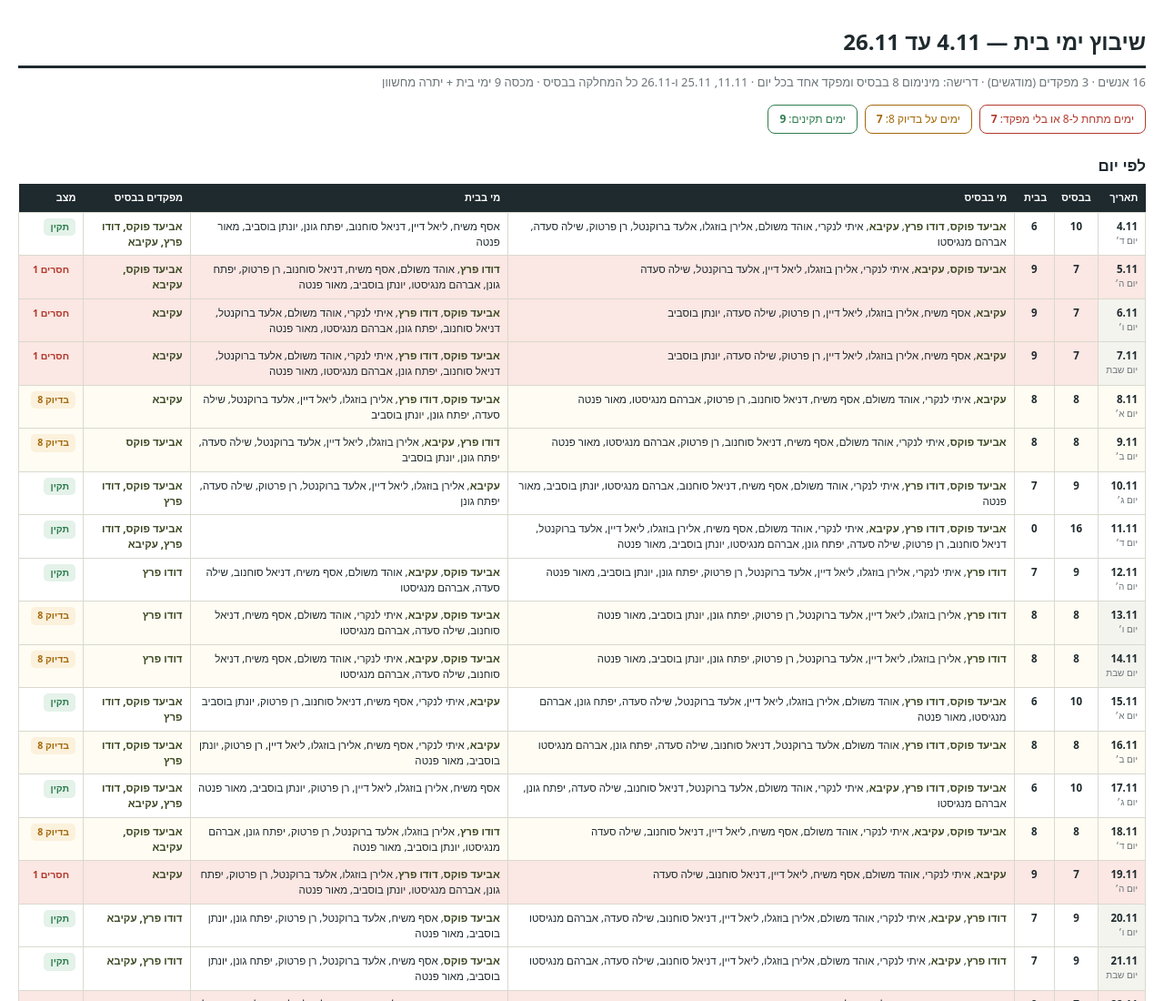
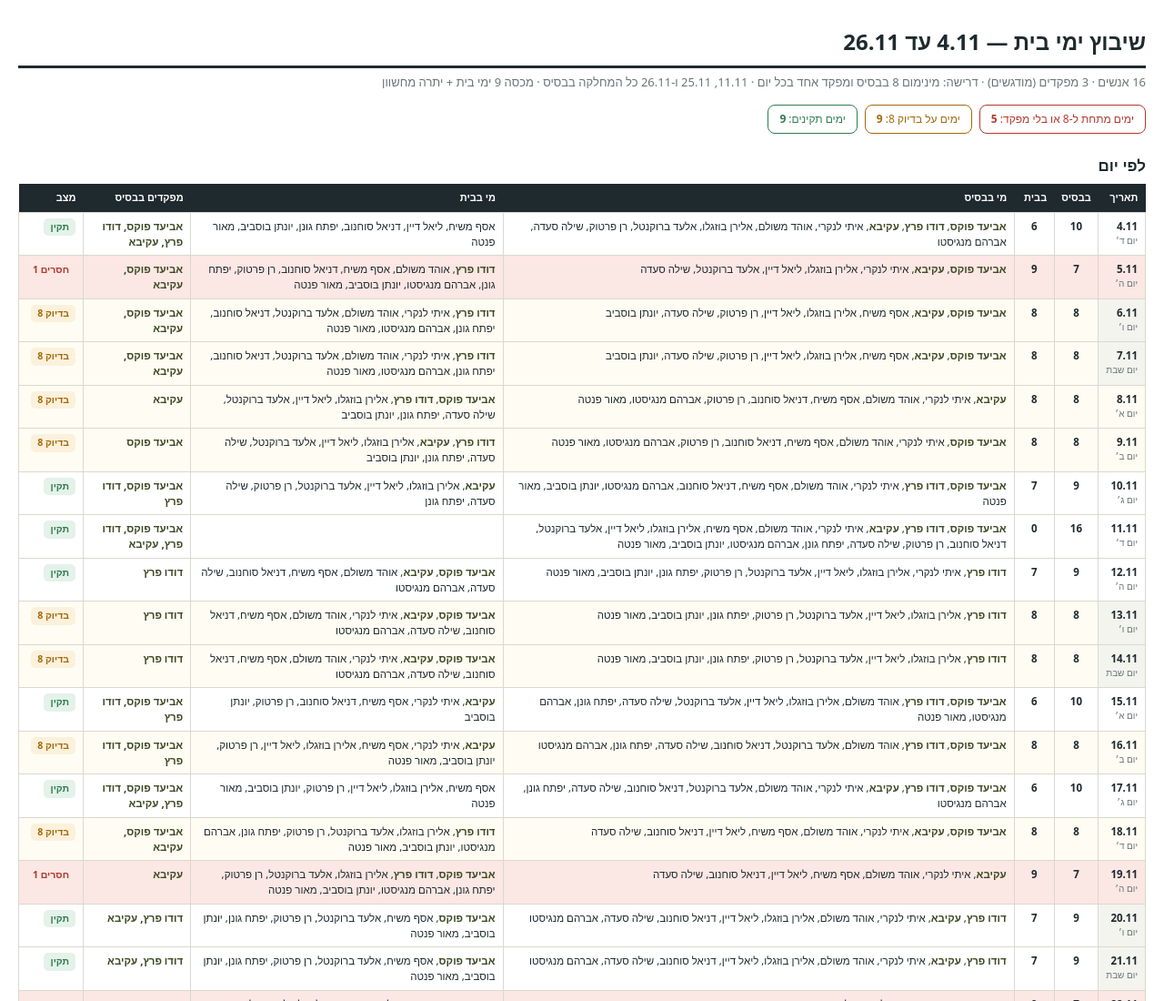
Before and after one commit to AsafMashiah/Asaf.github.io, a plain HTML site: page miluim3.html in a window 1280 px wide. Shown: the top 1100 px of the page at 91% size. Drawn offline with Linux system fonts and the light colour scheme.

Commit message:
Update miluim3.html

```diff
--- a/miluim3.html
+++ b/miluim3.html
@@ -31,15 +31,15 @@
 <body>
 <h1>שיבוץ ימי בית — 4.11 עד 26.11</h1>
 <div class="sub">16 אנשים · 3 מפקדים (מודגשים) · דרישה: מינימום 8 בבסיס ומפקד אחד בכל יום · 11.11, 25.11 ו-26.11 כל המחלקה בבסיס · מכסה 9 ימי בית + יתרה מחשוון</div>
-<div class="kpis"><span class="kpi bad">ימים מתחת ל-8 או בלי מפקד: <b>7</b></span><span class="kpi edge">ימים על בדיוק 8: <b>7</b></span><span class="kpi ok">ימים תקינים: <b>9</b></span></div>
+<div class="kpis"><span class="kpi bad">ימים מתחת ל-8 או בלי מפקד: <b>5</b></span><span class="kpi edge">ימים על בדיוק 8: <b>9</b></span><span class="kpi ok">ימים תקינים: <b>9</b></span></div>
 <h2>לפי יום</h2>
 <div class="tw"><table>
 <thead><tr><th>תאריך</th><th>בבסיס</th><th>בבית</th><th>מי בבסיס</th><th>מי בבית</th><th>מפקדים בבסיס</th><th>מצב</th></tr></thead>
 <tbody>
 <tr class="ok"><td class="date">4.11<span>יום ד׳</span></td><td class="num">10</td><td class="num">6</td><td><b>אביעד פוקס</b>, <b>דודו פרץ</b>, <b>עקיבא</b>, איתי לנקרי, אוהד משולם, אלירן בוזגלו, אלעד ברוקנטל, רן פרטוק, שילה סעדה, אברהם מנגיסטו</td><td>אסף משיח, ליאל דיין, דניאל סוחנוב, יפתח גונן, יונתן בוסביב, מאור פנטה</td><td class="mg">אביעד פוקס, דודו פרץ, עקיבא</td><td><span class="st">תקין</span></td></tr>
 <tr class="bad"><td class="date">5.11<span>יום ה׳</span></td><td class="num">7</td><td class="num">9</td><td><b>אביעד פוקס</b>, <b>עקיבא</b>, איתי לנקרי, אלירן בוזגלו, ליאל דיין, אלעד ברוקנטל, שילה סעדה</td><td><b>דודו פרץ</b>, אוהד משולם, אסף משיח, דניאל סוחנוב, רן פרטוק, יפתח גונן, אברהם מנגיסטו, יונתן בוסביב, מאור פנטה</td><td class="mg">אביעד פוקס, עקיבא</td><td><span class="st">חסרים 1</span></td></tr>
-<tr class="bad wk"><td class="date">6.11<span>יום ו׳</span></td><td class="num">7</td><td class="num">9</td><td><b>עקיבא</b>, אסף משיח, אלירן בוזגלו, ליאל דיין, רן פרטוק, שילה סעדה, יונתן בוסביב</td><td><b>אביעד פוקס</b>, <b>דודו פרץ</b>, איתי לנקרי, אוהד משולם, אלעד ברוקנטל, דניאל סוחנוב, יפתח גונן, אברהם מנגיסטו, מאור פנטה</td><td class="mg">עקיבא</td><td><span class="st">חסרים 1</span></td></tr>
-<tr class="bad wk"><td class="date">7.11<span>יום שבת</span></td><td class="num">7</td><td class="num">9</td><td><b>עקיבא</b>, אסף משיח, אלירן בוזגלו, ליאל דיין, רן פרטוק, שילה סעדה, יונתן בוסביב</td><td><b>אביעד פוקס</b>, <b>דודו פרץ</b>, איתי לנקרי, אוהד משולם, אלעד ברוקנטל, דניאל סוחנוב, יפתח גונן, אברהם מנגיסטו, מאור פנטה</td><td class="mg">עקיבא</td><td><span class="st">חסרים 1</span></td></tr>
+<tr class="edge wk"><td class="date">6.11<span>יום ו׳</span></td><td class="num">8</td><td class="num">8</td><td><b>אביעד פוקס</b>, <b>עקיבא</b>, אסף משיח, אלירן בוזגלו, ליאל דיין, רן פרטוק, שילה סעדה, יונתן בוסביב</td><td><b>דודו פרץ</b>, איתי לנקרי, אוהד משולם, אלעד ברוקנטל, דניאל סוחנוב, יפתח גונן, אברהם מנגיסטו, מאור פנטה</td><td class="mg">אביעד פוקס, עקיבא</td><td><span class="st">בדיוק 8</span></td></tr>
+<tr class="edge wk"><td class="date">7.11<span>יום שבת</span></td><td class="num">8</td><td class="num">8</td><td><b>אביעד פוקס</b>, <b>עקיבא</b>, אסף משיח, אלירן בוזגלו, ליאל דיין, רן פרטוק, שילה סעדה, יונתן בוסביב</td><td><b>דודו פרץ</b>, איתי לנקרי, אוהד משולם, אלעד ברוקנטל, דניאל סוחנוב, יפתח גונן, אברהם מנגיסטו, מאור פנטה</td><td class="mg">אביעד פוקס, עקיבא</td><td><span class="st">בדיוק 8</span></td></tr>
 <tr class="edge"><td class="date">8.11<span>יום א׳</span></td><td class="num">8</td><td class="num">8</td><td><b>עקיבא</b>, איתי לנקרי, אוהד משולם, אסף משיח, דניאל סוחנוב, רן פרטוק, אברהם מנגיסטו, מאור פנטה</td><td><b>אביעד פוקס</b>, <b>דודו פרץ</b>, אלירן בוזגלו, ליאל דיין, אלעד ברוקנטל, שילה סעדה, יפתח גונן, יונתן בוסביב</td><td class="mg">עקיבא</td><td><span class="st">בדיוק 8</span></td></tr>
 <tr class="edge"><td class="date">9.11<span>יום ב׳</span></td><td class="num">8</td><td class="num">8</td><td><b>אביעד פוקס</b>, איתי לנקרי, אוהד משולם, אסף משיח, דניאל סוחנוב, רן פרטוק, אברהם מנגיסטו, מאור פנטה</td><td><b>דודו פרץ</b>, <b>עקיבא</b>, אלירן בוזגלו, ליאל דיין, אלעד ברוקנטל, שילה סעדה, יפתח גונן, יונתן בוסביב</td><td class="mg">אביעד פוקס</td><td><span class="st">בדיוק 8</span></td></tr>
 <tr class="ok"><td class="date">10.11<span>יום ג׳</span></td><td class="num">9</td><td class="num">7</td><td><b>אביעד פוקס</b>, <b>דודו פרץ</b>, איתי לנקרי, אוהד משולם, אסף משיח, דניאל סוחנוב, אברהם מנגיסטו, יונתן בוסביב, מאור פנטה</td><td><b>עקיבא</b>, אלירן בוזגלו, ליאל דיין, אלעד ברוקנטל, רן פרטוק, שילה סעדה, יפתח גונן</td><td class="mg">אביעד פוקס, דודו פרץ</td><td><span class="st">תקין</span></td></tr>
```
